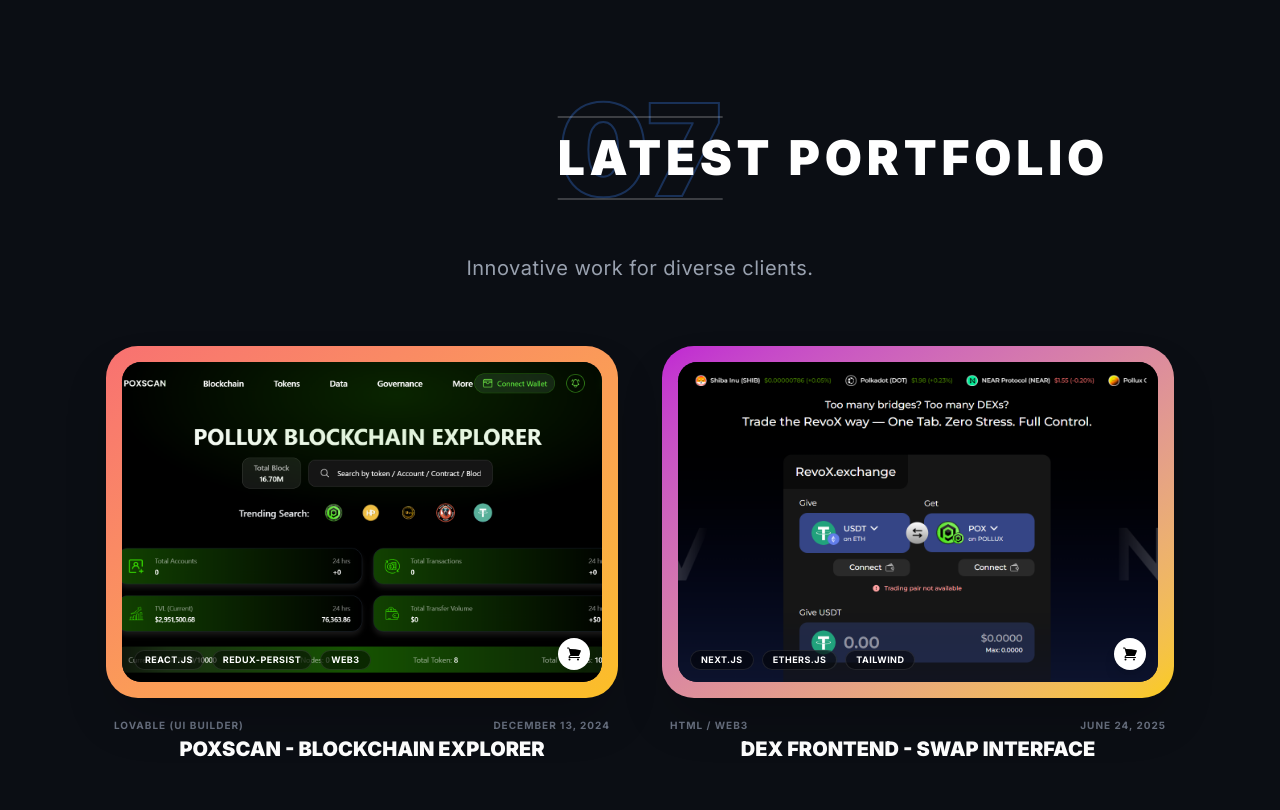
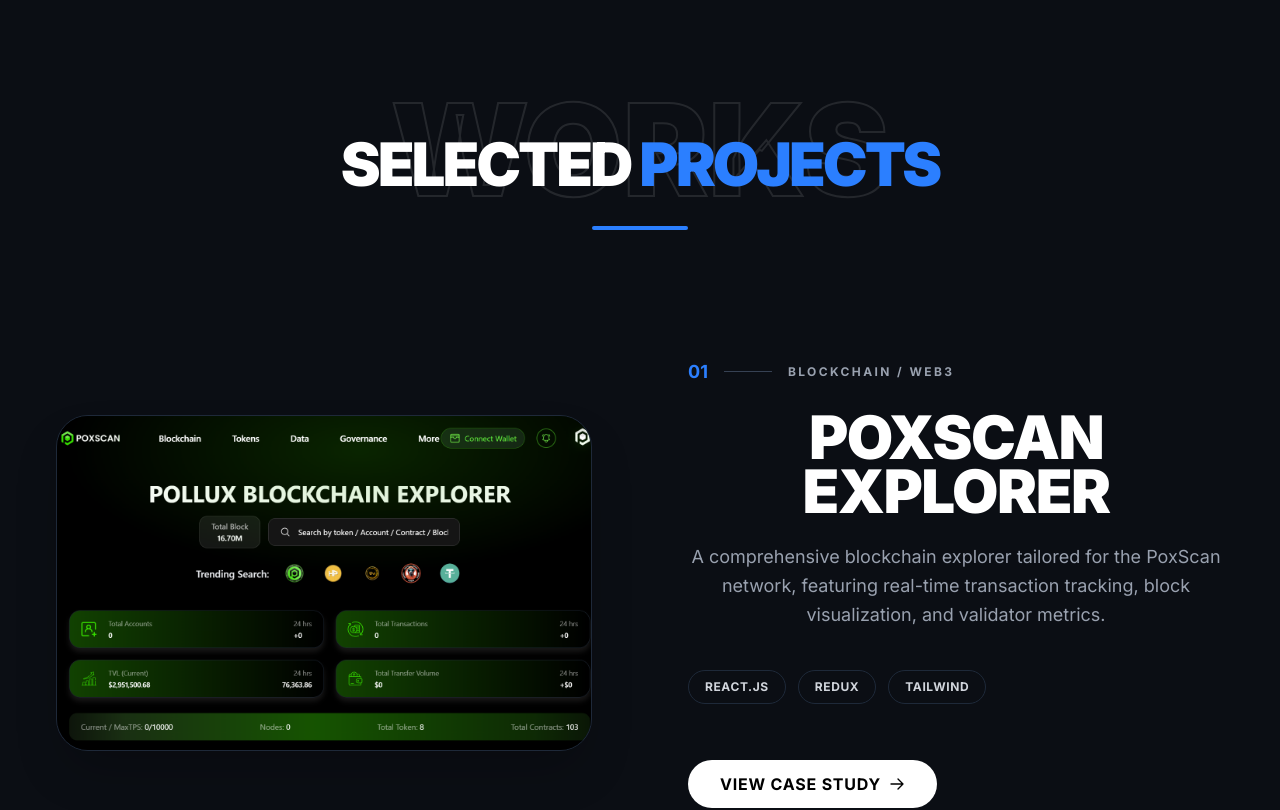
Before and after one commit to DurgeshY21/MyNewPortfolio, a React (Vite) app: page / in a window 1280 px wide. Shown: the part 6440-7250 px from the top of the page. Built offline with nearby package versions, Linux system fonts and the light colour scheme.

Commit message:
CODE pushed

```diff
--- a/src/sections/Projects.jsx
+++ b/src/sections/Projects.jsx
@@ -6,89 +6,94 @@
     const projects = [
         {
             id: 1,
-            title: "POXSCAN - BLOCKCHAIN EXPLORER",
-            category: "LOVABLE (UI BUILDER)",
-            date: "DECEMBER 13, 2024",
-            tags: ["REACT.JS", "REDUX-PERSIST", "WEB3"],
-            gradient: "from-[#F87171] to-[#FBBF24]",
+            title: "POXSCAN EXPLORER",
+            category: "BLOCKCHAIN / WEB3",
+            description: "A comprehensive blockchain explorer tailored for the PoxScan network, featuring real-time transaction tracking, block visualization, and validator metrics.",
+            tags: ["REACT.JS", "REDUX", "TAILWIND"],
             image: projectsThree
         },
         {
             id: 2,
-            title: "DEX FRONTEND - SWAP INTERFACE",
-            category: "HTML / WEB3",
-            date: "JUNE 24, 2025",
-            tags: ["NEXT.JS", "ETHERS.JS", "TAILWIND"],
-            gradient: "from-[#C026D3] to-[#FACC15]",
+            title: "DEX SWAP INTERFACE",
+            category: "DEFI / TRADING",
+            description: "A high-performance decentralized exchange interface offering seamless token swaps, liquidity pool management, and real-time market charts.",
+            tags: ["NEXT.JS", "WEB3", "ETHERS"],
             image: projectsFour
         }
     ];
 
     return (
-        <section id="projects" className="relative w-full py-20 px-6 max-w-7xl mx-auto flex flex-col items-center">
+        <section id="projects" className="relative w-full py-32 px-6 max-w-[1400px] mx-auto flex flex-col items-center">
 
             {/* Section Header */}
-            <div className="flex flex-col items-center mb-16 space-y-2 text-center">
-                <div className="relative">
-                    <h2 className="text-8xl md:text-9xl font-black text-transparent opacity-30 select-none pb-4"
-                        style={{ WebkitTextStroke: '2px #3b82f6' }}>
-                        07
+            <div className="flex flex-col items-center mb-32 space-y-4 text-center">
+                <h2 className="text-[10vw] md:text-[8rem] leading-none font-black text-transparent opacity-10 select-none absolute top-20 left-1/2 -translate-x-1/2 -z-10"
+                    style={{ WebkitTextStroke: '2px #ffffff' }}>
+                    WORKS
                 </h2>
-                    <div className="absolute top-1/2 left-1/2 -translate-x-1/2 -translate-y-1/2 w-full">
-                        <h2 className="text-4xl md:text-5xl font-black text-white uppercase whitespace-nowrap tracking-widest border-y-2 border-white/20 py-4 w-full">
-                            LATEST PORTFOLIO
+                <h2 className="text-4xl md:text-6xl font-black text-white uppercase tracking-tighter relative z-10">
+                    SELECTED <span className="text-blue-500">PROJECTS</span>
                 </h2>
-                    </div>
-                </div>
-                <p className="text-gray-400 text-lg md:text-xl font-light tracking-wide mt-4">
-                    Innovative work for diverse clients.
-                </p>
+                <div className="h-1 w-24 bg-blue-500 rounded-full mt-4"></div>
             </div>
 
-            {/* Projects Grid */}
-            <div className="grid grid-cols-1 md:grid-cols-2 gap-10 w-full px-4 md:px-12">
-                {projects.map((project) => (
-                    <div key={project.id} className="flex flex-col gap-5 group cursor-pointer items-center">
+            {/* Projects List - Zig Zag Layout */}
+            <div className="flex flex-col gap-32 w-full">
+                {projects.map((project, index) => (
+                    <div key={project.id}
+                        className={`flex flex-col lg:flex-row items-center gap-12 lg:gap-24 ${index % 2 === 1 ? 'lg:flex-row-reverse' : ''}`}>
 
-                        {/* Image Card Container - Reduced padding and adjusted aspect ratio for smaller look */}
-                        <div className={`relative w-full max-w-lg aspect-[16/11] rounded-[2rem] p-4 bg-gradient-to-br ${project.gradient} shadow-2xl overflow-hidden transition-transform duration-500 group-hover:-translate-y-2`}>
-
-                            {/* Inner Image */}
-                            <div className="w-full h-full rounded-[1.2rem] bg-gray-900 shadow-inner relative overflow-hidden group-hover:scale-[1.02] transition-transform duration-500">
+                        {/* Image Side */}
+                        <div className="flex-1 w-full group perspective">
+                            <div className="relative rounded-[2rem] overflow-hidden border border-gray-800 bg-[#111620] shadow-2xl transition-all duration-700 transform group-hover:scale-[1.02] group-hover:shadow-[0_20px_60px_-15px_rgba(59,130,246,0.3)]">
+                                {/* Image */}
+                                <div className="relative aspect-[16/10] overflow-hidden">
                                     <img
                                         src={project.image}
                                         alt={project.title}
-                                    className="w-full h-full object-cover object-top"
+                                        className="w-full h-full object-cover object-top transition-transform duration-1000 group-hover:scale-110"
                                     />
+                                    {/* Overlay */}
+                                    <div className="absolute inset-0 bg-blue-900/20 opacity-0 group-hover:opacity-100 transition-opacity duration-500 mix-blend-overlay"></div>
+                                </div>
+                            </div>
+                        </div>
 
-                                {/* Tags Overlay */}
-                                <div className="absolute bottom-3 left-3 flex flex-wrap gap-2 z-10">
-                                    {project.tags.map((tag) => (
-                                        <span key={tag} className="px-2.5 py-0.5 bg-black/50 backdrop-blur-md rounded-full text-[9px] font-bold text-white uppercase tracking-wider border border-white/10">
+                        {/* Content Side */}
+                        <div className="flex-1 flex flex-col items-start space-y-6">
+                            <div className="flex items-center gap-4">
+                                <span className="text-blue-500 font-bold text-lg">0{index + 1}</span>
+                                <span className="h-px w-12 bg-gray-700"></span>
+                                <span className="text-xs font-bold text-gray-400 uppercase tracking-[0.2em]">{project.category}</span>
+                            </div>
+
+                            <h3 className="text-4xl md:text-6xl font-black text-white uppercase leading-[0.9] tracking-tight hover:text-blue-400 transition-colors cursor-pointer">
+                                {project.title}
+                            </h3>
+
+                            <p className="text-gray-400 text-lg leading-relaxed max-w-xl">
+                                {project.description}
+                            </p>
+
+                            <div className="flex flex-wrap gap-3 pt-4">
+                                {project.tags.map(tag => (
+                                    <span key={tag} className="px-4 py-2 rounded-full border border-gray-800 bg-[#0B0E14] text-xs font-bold text-gray-300 uppercase tracking-wider hover:border-blue-500 hover:text-white transition-colors">
                                         {tag}
                                     </span>
                                 ))}
                             </div>
 
-                                {/* Icon Button Overlay */}
-                                <div className="absolute bottom-3 right-3 h-8 w-8 bg-white rounded-full flex items-center justify-center shadow-lg transform transition-transform group-hover:scale-110 z-10">
-                                    <svg xmlns="http://www.w3.org/2000/svg" viewBox="0 0 24 24" fill="currentColor" className="w-4 h-4 text-black">
-                                        <path d="M2.25 2.25a.75.75 0 000 1.5h1.386c.17 0 .318.114.362.278l2.558 9.592a3.752 3.752 0 00-2.806 3.63c0 .414.336.75.75.75h15.75a.75.75 0 000-1.5H5.378A2.25 2.25 0 017.5 15h11.218a.75.75 0 00.674-.421 60.358 60.358 0 002.96-7.228.75.75 0 00-.525-.965A60.864 60.864 0 005.68 4.509l-.232-.867A1.875 1.875 0 003.636 2.25H2.25zM3.75 20.25a1.5 1.5 0 113 0 1.5 1.5 0 01-3 0zM16.5 20.25a1.5 1.5 0 113 0 1.5 1.5 0 01-3 0z" />
+                            <div className="pt-8">
+                                <button className="group relative px-8 py-3 bg-white text-black font-bold uppercase tracking-wider rounded-full overflow-hidden hover:bg-blue-500 hover:text-white transition-colors duration-300">
+                                    <span className="relative z-10 flex items-center gap-2">
+                                        View Case Study
+                                        <svg xmlns="http://www.w3.org/2000/svg" fill="none" viewBox="0 0 24 24" strokeWidth={2} stroke="currentColor" className="w-4 h-4 group-hover:translate-x-1 transition-transform">
+                                            <path strokeLinecap="round" strokeLinejoin="round" d="M13.5 4.5 21 12m0 0-7.5 7.5M21 12H3" />
                                         </svg>
-                                </div>
+                                    </span>
+                                </button>
                             </div>
 
-                        </div>
-
-                        {/* Project Info */}
-                        <div className="flex flex-col gap-1 w-full max-w-lg px-2">
-                            <div className="flex justify-between items-center text-[10px] font-bold text-gray-500 uppercase tracking-widest">
-                                <span>{project.category}</span>
-                                <span>{project.date}</span>
-                            </div>
-                            <h3 className="text-xl font-black text-white uppercase leading-tight group-hover:text-blue-500 transition-colors">
-                                {project.title}
-                            </h3>
                         </div>
 
                     </div>
```
Lines whose indentation alone changed are shown as unchanged.
